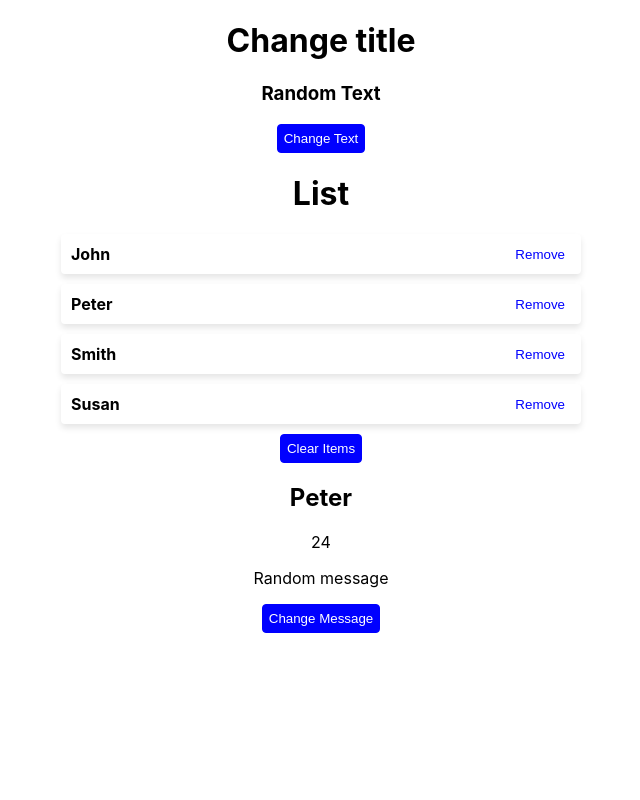
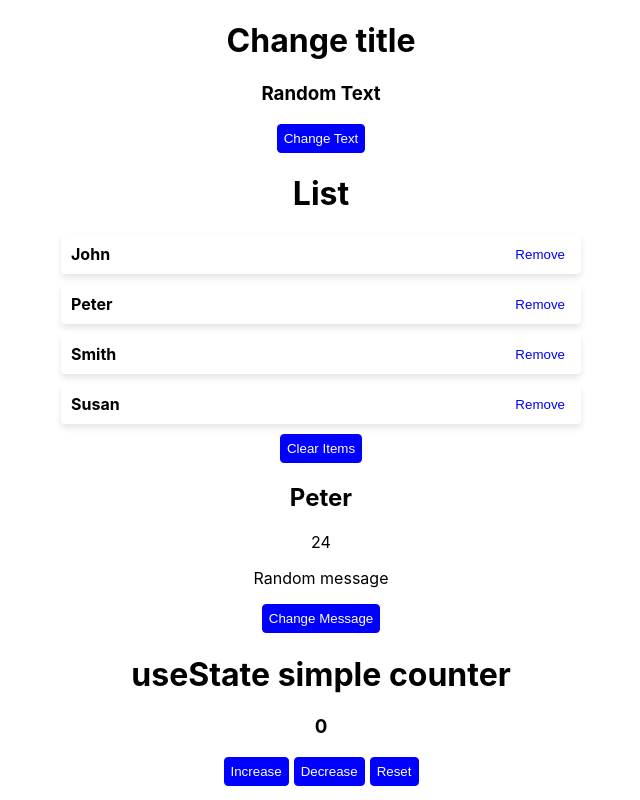
Before and after one commit to rjain-deqode/react-hooks, a React (Create React App) app: page / in a window 1280 px wide. Shown: the whole page, without its empty margins (319-959 px from the left). Built offline with nearby package versions, Linux system fonts and the light colour scheme.

Commit message:
use state simple counter

```diff
--- a/src/App.js
+++ b/src/App.js
@@ -2,6 +2,7 @@ import React from "react";
 import "./App.css";
 import { UseStateArray } from "./components/UseStateArray";
 import { UseStateBasics } from "./components/UseStateBasics";
+import { UseStateCounter } from "./components/UseStateCounter";
 import { UseStateObject } from "./components/UseStateObject";
 
 function App() {
@@ -10,6 +11,7 @@ function App() {
      <UseStateBasics />
      <UseStateArray />
      <UseStateObject />
+     <UseStateCounter />
     </div>
   );
 }
--- /dev/null
+++ b/src/components/UseStateCounter.js
@@ -0,0 +1,24 @@
+import React, { useState } from "react";
+
+export const UseStateCounter = () => {
+  const [value, setValue] = useState(0);
+
+  const reset = () => {
+    setValue(0);
+  };
+  return (
+    <div>
+      <h1>useState simple counter </h1>
+      <h3>{value}</h3>
+      <button style={{margin:'0 5px 0 0'}} className="btn" onClick={() => setValue(value + 1)}>
+        Increase
+      </button>
+      <button style={{margin:'0 5px 0 0'}} className="btn" onClick={() => setValue(value - 1)}>
+        Decrease
+      </button>
+      <button className="btn" onClick={reset}>
+        Reset
+      </button>
+    </div>
+  );
+};
```
